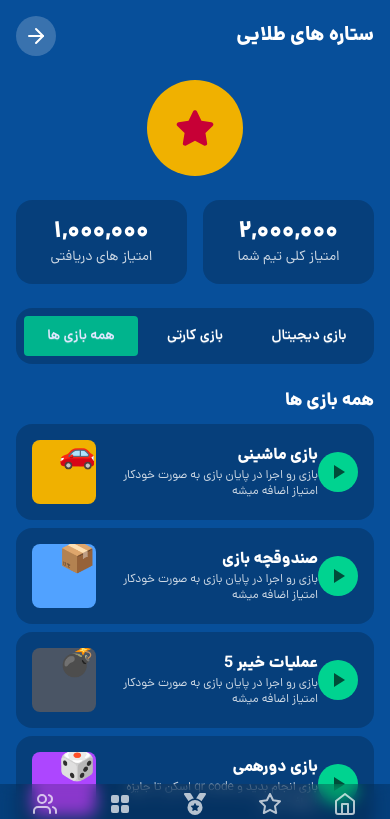
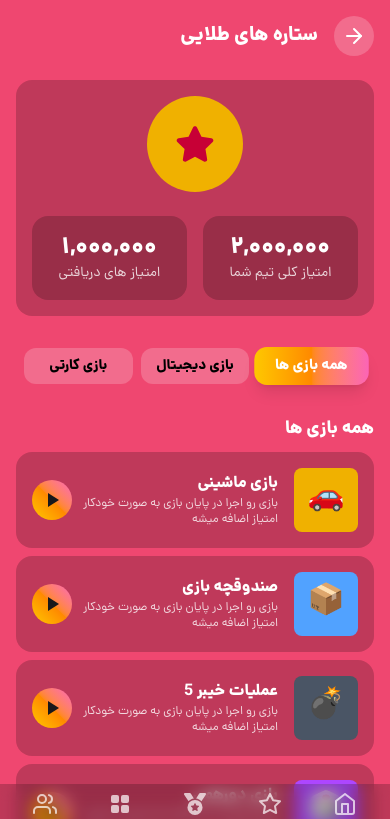
Before and after one commit to Alissin82/qrcode-game, a React (Vite) app: page /games in a window 390 px wide. Shown: the top 819 px of the page. Built offline with nearby package versions, Linux system fonts and the light colour scheme; no server answers.

Commit message:
edit up puzzel

```diff
--- a/src/components/ui/Upgrade.tsx
+++ b/src/components/ui/Upgrade.tsx
@@ -1,12 +1,24 @@
-import { FaStar } from 'react-icons/fa6';
+import {
+    FaStar
+} from 'react-icons/fa6';
+import { useNavigate } from 'react-router-dom';
+
 const Upgrade = () => {
-    return (
-        <div className='fixed right-0 bottom-20 z-50 lg:right-auto lg:ml-[280px]'>
+      const navigate = useNavigate(); // هوک برای هدایت
+
+    return(
+<div className='fixed right-0 bottom-20 z-50 lg:right-auto  lg:ml-[280px]'>
   <div className='indicator'>
-                <span className='indicator-item badge h-8 w-8 animate-bounce rounded-full border-none bg-rose-700 text-base shadow-md'>
+    <span className='indicator-item badge h-8 w-8 rounded-full border-none bg-rose-700 text-base animate-bounce shadow-md'>
       ⚡
     </span>
-                <button className='btn btn-lg h-20 w-20 animate-pulse flex-col rounded-full bg-gradient-to-tr from-yellow-400 via-orange-500 to-red-500 text-sm font-bold shadow-2xl transition-all duration-300 ease-in-out hover:scale-110 hover:rotate-6'>
+    <button
+      onClick={() => navigate('/games')}
+      className='btn btn-lg h-20 w-20 flex-col rounded-full text-sm font-bold
+                 bg-gradient-to-tr from-yellow-400 via-orange-500 to-red-500
+                 shadow-2xl hover:scale-110 hover:rotate-6
+                 transition-all duration-300 ease-in-out animate-pulse'
+    >
       <FaStar
         size={24}
         className='text-white drop-shadow-[0_0_8px_rgba(255,255,255,0.9)]'
@@ -17,6 +29,6 @@ const Upgrade = () => {
     </button>
   </div>
 </div>
-    );
-};
-export default Upgrade;
+    )
+}
+export default Upgrade
--- a/src/pages/GamesPage.tsx
+++ b/src/pages/GamesPage.tsx
@@ -4,7 +4,7 @@ import Menu from '../components/ui/Menu';
 import { GAMES_DATA } from '../utils/constants';
 
 export const GamesPage = () => {
-    const [isBoy, setIsBoy] = useState(true);
+    const [isBoy, setIsBoy] = useState(false);
     const [activeTab, setActiveTab] =
         useState('all');
     const bgColor = isBoy
@@ -17,11 +17,8 @@ export const GamesPage = () => {
         >
             <div className='mx-auto w-full max-w-xl p-4 pb-32'>
                 {/* Header */}
-                <header className='mb-6 flex items-center justify-between'>
-                    <h1 className='text-xl font-bold'>
-                        ستاره های طلایی
-                    </h1>
-                    <button className='btn btn-circle btn-ghost bg-white/20'>
+                <header className='mb-6 flex items-center justify-start gap-4'>
+                                        <button className='btn btn-circle btn-ghost bg-white/20'>
                         <svg
                             xmlns='http://www.w3.org/2000/svg'
                             width='24'
@@ -42,10 +39,14 @@ export const GamesPage = () => {
                             <polyline points='12 5 19 12 12 19'></polyline>
                         </svg>
                     </button>
+                    <h1 className='text-xl font-bold'>
+                        ستاره های طلایی
+                    </h1>
+
                 </header>
 
                 {/* Golden Star */}
-                <section className='mb-6 flex justify-center'>
+                <section className='mb-6 text-center bg-black/20 p-4 rounded-2xl'>
                     <div className='avatar placeholder'>
                         <div className='flex w-24 items-center justify-center rounded-full bg-yellow-500'>
                             <span className='flex h-full w-full items-center justify-center'>
@@ -55,10 +56,9 @@ export const GamesPage = () => {
                             </span>
                         </div>
                     </div>
-                </section>
 
                 {/* Stats Section */}
-                <section className='mb-6 grid grid-cols-2 gap-4 text-center'>
+                <section className='mt-6 grid grid-cols-2 gap-4 text-center'>
                     <div className='rounded-2xl bg-black/20 p-4'>
                         <p className='text-2xl font-bold'>
                             ۲,۰۰۰,۰۰۰
@@ -76,35 +76,47 @@ export const GamesPage = () => {
                         </p>
                     </div>
                 </section>
+                 </section>
 
                 {/* Filter Tabs */}
-                <section className='mb-6 flex items-center justify-between rounded-2xl bg-black/20 p-2 text-sm'>
+                <section className='mb-6 flex items-center justify-between rounded-2xl p-2 text-sm gap-2'>
+                                        <button
+                        onClick={() => setActiveTab('all')}
+                        className={`flex-1 rounded-xl py-2 font-bold transition-all duration-300
+            ${activeTab === 'all'
+                                ? isBoy
+                                    ? 'bg-gradient-to-r from-blue-500 to-purple-600 shadow-lg scale-105 text-white'
+                                    : 'bg-gradient-to-r from-yellow-400 via-orange-400 to-pink-400 shadow-lg scale-105 text-white'
+                                : 'bg-white/20 hover:bg-white/30 text-black'
+                            }`}
+                    >
+                        همه بازی ها
+                    </button>
                     <button
-                        onClick={() =>
-                            setActiveTab(
-                                'digital',
-                            )
-                        }
-                        className={`btn flex-1 ${activeTab === 'digital' ? 'btn-primary' : 'btn-ghost'}`}
+                        onClick={() => setActiveTab('digital')}
+                        className={`flex-1 rounded-xl py-2 font-bold transition-all duration-300
+            ${activeTab === 'digital'
+                                ? isBoy
+                                    ? 'bg-gradient-to-r from-blue-500 to-purple-600 shadow-lg scale-105 text-white'
+                                    : 'bg-gradient-to-r from-yellow-400 via-orange-400 to-pink-400 shadow-lg scale-105 text-white'
+                                : 'bg-white/20 hover:bg-white/30 text-black'
+                            }`}
                     >
                         بازی دیجیتال
                     </button>
                     <button
-                        onClick={() =>
-                            setActiveTab('card')
-                        }
-                        className={`btn flex-1 ${activeTab === 'card' ? 'btn-primary' : 'btn-ghost'}`}
+                        onClick={() => setActiveTab('card')}
+                        className={`flex-1 rounded-xl py-2 font-bold transition-all duration-300
+            ${activeTab === 'card'
+                                ? isBoy
+                                    ? 'bg-gradient-to-r from-blue-500 to-purple-600 shadow-lg scale-105 text-white'
+                                    : 'bg-gradient-to-r from-yellow-400 via-orange-400 to-pink-400 shadow-lg scale-105 text-white'
+                                : 'bg-white/20 hover:bg-white/30 text-black'
+                            }`}
                     >
                         بازی کارتی
                     </button>
-                    <button
-                        onClick={() =>
-                            setActiveTab('all')
-                        }
-                        className={`btn flex-1 ${activeTab === 'all' ? 'btn-primary' : 'btn-ghost'}`}
-                    >
-                        همه بازی ها
-                    </button>
+
                 </section>
 
                 {/* Games List */}
@@ -117,17 +129,19 @@ export const GamesPage = () => {
                             key={game.id}
                             className='mt-2 flex items-center justify-between rounded-2xl bg-black/20 p-4'
                         >
-                            <button className='btn btn-circle btn-success'>
-                                <svg
-                                    xmlns='http://www.w3.org/2000/svg'
-                                    width='24'
-                                    height='24'
-                                    viewBox='0 0 24 24'
-                                    fill='currentColor'
+                            <div className='flex items-center gap-4'>
+                                                  <div className='avatar placeholder'>
+                                <div
+                                    className={`w-16 rounded-lg ${game.color}`}
                                 >
-                                    <path d='M8 5v14l11-7z'></path>
-                                </svg>
-                            </button>
+                                    <span className='text-3xl items-center justify-center flex h-full w-full'>
+                                        {
+                                            game.icon
+                                        }
+                                    </span>
+                                </div>
+                            </div>
+
                             <div className='text-right'>
                                 <p className='font-bold'>
                                     {game.title}
@@ -138,17 +152,16 @@ export const GamesPage = () => {
                                     }
                                 </p>
                             </div>
-                            <div className='avatar placeholder'>
-                                <div
-                                    className={`w-16 rounded-lg ${game.color}`}
-                                >
-                                    <span className='text-3xl'>
-                                        {
-                                            game.icon
-                                        }
-                                    </span>
-                                </div>
                             </div>
+                              <button className={`btn btn-circle font-bold transition-all duration-300
+      ${isBoy
+                                    ? 'bg-gradient-to-tr from-blue-500 to-purple-600 hover:scale-110'
+                                    : 'bg-gradient-to-tr from-yellow-400 via-orange-400 to-pink-400 hover:scale-110'
+                                }`}>
+                                <svg xmlns='http://www.w3.org/2000/svg' width='24' height='24' viewBox='0 0 24 24' fill='currentColor'>
+                                    <path d='M8 5v14l11-7z'></path>
+                                </svg>
+                            </button>
                         </div>
                     ))}
                 </section>
```
Also changed, not shown: src/pages/PuzzlesPage.tsx (+24 -34 lines). Lines whose indentation alone changed are shown as unchanged.
